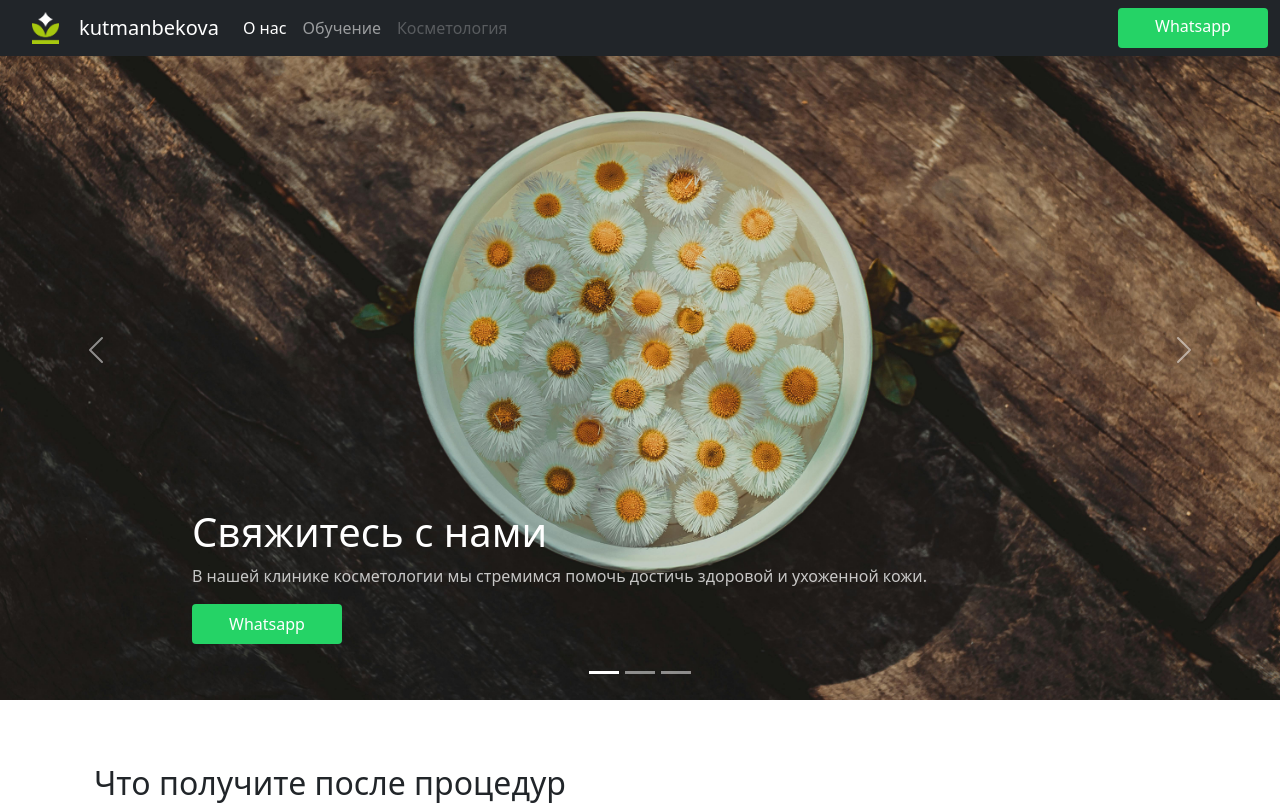
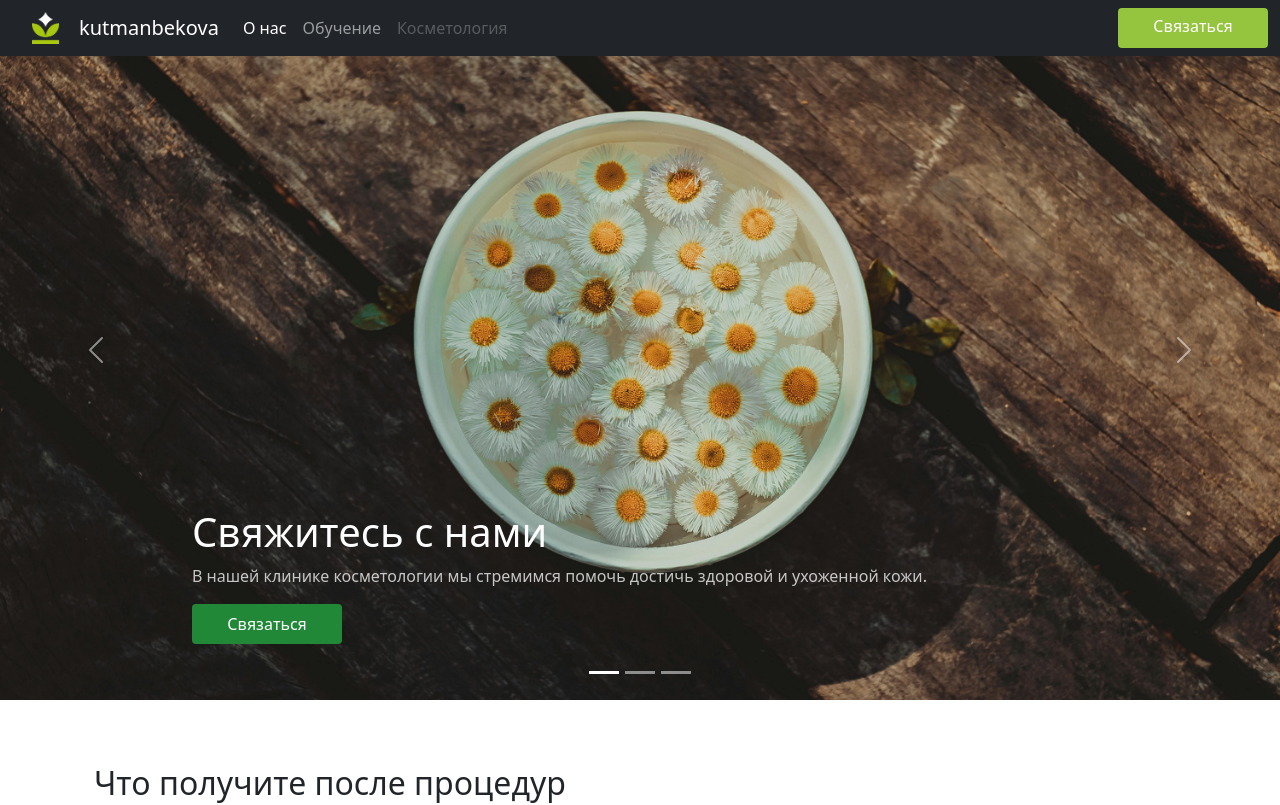
Before and after one commit to erlan2332/kutmanbekova_kosmetology, a React (Create React App) app: page / in a window 1280 px wide. Shown: the top 805 px of the page. Built offline with nearby package versions, Linux system fonts and the light colour scheme; no server answers.

Commit message:
изменение цветов

```diff
--- a/src/components/Learn/Learn_1.js
+++ b/src/components/Learn/Learn_1.js
@@ -1,6 +1,7 @@
 import React, { useState } from "react";
 import { Modal, Button } from "react-bootstrap";
 import 'bootstrap/dist/css/bootstrap.min.css';
+import './learn.css'
 
 
 const Learn_2 = () => {
@@ -21,7 +22,7 @@ const Learn_2 = () => {
         </a>
       </header>
       <div className="row align-items-md-stretch">
-        <div className="col-md-6">
+        <div className="col-md-6 ert">
           <div className="h-100 p-5 text-bg-dark rounded-3">
             <h2>Эстетист</h2>
             <p>Курс доступен для лиц от 16 лет и старше без обязательного медицинского образования. Курс для эстетистов продолжительностью 20 дней включает получение двух сертификатов на русском и английском языках.</p>
--- a/src/components/carousel_button/buttons.css
+++ b/src/components/carousel_button/buttons.css
@@ -36,5 +36,5 @@
     top: 20px;
     left: 80px;
     font-weight: bold;
-    color: #25D366;
+    color: #95C43E;
 }
--- a/src/components/section1/section1.css
+++ b/src/components/section1/section1.css
@@ -24,3 +24,13 @@
 .navbar-brand {
     margin-left: 20px;
 }
+
+.btn.btn-outline-success.ert_kuma_2 {
+    background-color: #95C43E;
+}
+
+.btn.btn-outline-success.ert_kuma_2:hover {
+    background-color: #212529;
+    border: solid #95C43E;
+    color: #95C43E;
+}
--- a/src/components/section1/section1.js
+++ b/src/components/section1/section1.js
@@ -36,7 +36,7 @@ const Section = () => {
                             </li>
                         </ul>
                         <form className="d-flex" role="search">
-                            <a href='http://wa.me/+996776242425' className="btn btn-outline-success">Whatsapp</a>
+                            <a href='http://wa.me/+996776242425' className="btn btn-outline-success ert_kuma_2">Связаться</a>
                         </form>
                     </div>
                 </div>
@@ -69,7 +69,7 @@ const Section = () => {
                             <div className="carousel-caption text-start">
                                 <h1 className='header_text_about'>Свяжитесь с нами</h1>
                                 <p className="opacity-75 ert_tre">В нашей клинике косметологии мы стремимся помочь достичь здоровой и ухоженной кожи. </p>
-                                <p><a className="btn btn-lg btn-primary rte_ert" href="http://wa.me/+996776242425">Whatsapp</a></p>
+                                <p><a className="btn btn-lg btn-primary rte_ert" href="http://wa.me/+996776242425">Связаться</a></p>
                             </div>
                         </div>
                     </div>
@@ -79,7 +79,7 @@ const Section = () => {
                             <div className="carousel-caption">
                                 <h1 className='kuma_era'>Мы рады помочь каждому</h1>
                                 <p>Наша команда специалистов готова предложить вам широкий спектр профессиональных услуг</p>
-                                <p><a className="btn btn-lg btn-primary" href="http://wa.me/+996776242425">Whatsapp</a></p>
+                                <p><a className="btn btn-lg btn-primary" href="http://wa.me/+996776242425">Связаться</a></p>
                             </div>
                         </div>
                     </div>
@@ -89,7 +89,7 @@ const Section = () => {
                             <div className="carousel-caption text-end">
                                 <h1 className='kuma_era2'>Поможем вернуть естественную красоту</h1>
                                 <p>Some representative placeholder content for the third slide of this carousel.</p>
-                                <p><a className="btn btn-lg btn-primary" href="http://wa.me/+996776242425">Whatsapp</a></p>
+                                <p><a className="btn btn-lg btn-primary" href="http://wa.me/+996776242425">Связаться</a></p>
                             </div>
                         </div>
                     </div>
--- a/src/components/social_media/social_media.css
+++ b/src/components/social_media/social_media.css
@@ -16,9 +16,9 @@
 .rec_cont {
     max-width: 280px;
     height: 230px;
-    border: solid 2px #007bff;
     border-radius: 20px;
     margin: 30px auto;
+    border: solid #0E1626;
 }
 
 .logoKutman {
@@ -37,7 +37,7 @@
     border: none;
     border-radius: 0.25rem;
     color: #fff;
-    background-color: #25D366;
+    background-color: #218838;
     text-decoration: none;
     transition: background-color 0.3s ease;
     margin-left: auto; /* Располагаем кнопку вправо */
@@ -45,8 +45,8 @@
 
 .btn:hover {
     background-color: rgba(255, 255, 255, 0);
-    border: solid 2px #25D366;
-    color: #25D366;
+    border: solid 2px #218838;
+    color: #218838;
     font-size: 1rem;
 }
 
@@ -65,10 +65,37 @@
 
 .btn.ert-23-22:hover {
     background-color: rgba(255, 255, 255, 0);
-    border: solid 2px #25D366;
-    color: #25D366;
+    border: solid 2px #95C43E;
+    color: #95C43E;
     font-size: 1rem;
 }
+
+.btn-ert-23-21 {
+  width: 150px;
+  height: 40px;
+  font-size: 1rem;
+  cursor: pointer;
+  border: none;
+  border-radius: 0.25rem;
+  color: #fff;
+  background-color: #24D366;
+  text-decoration: none;
+  transition: background-color 0.3s ease;
+  align-items: center;
+  display: flex; /* Добавлено */
+  justify-content: center; /* Добавлено */
+  text-align: center; /* Добавлено */
+  margin-top: 20px;
+}
+
+
+.btn-ert-23-21:hover {
+  background-color: rgba(255, 255, 255, 0);
+  border: solid 2px #24D366;
+  color: #24D366;
+  font-size: 1rem;
+}
+
 
 .rec_cont {
     display: flex;
@@ -90,7 +117,7 @@
     font-family: Arial, Helvetica, sans-serif;
     font-size: 20px;
     font-weight: bold;
-    color: gray;
+    color: #95C43E;
     margin-top: 20px;
   }
 
--- a/src/components/social_media/social_media.js
+++ b/src/components/social_media/social_media.js
@@ -20,7 +20,7 @@ const SocialMedia = () => {
                         <div className="row row-cols-1 row-cols-sm-2 g-4">
                         <div className="rec_cont">
                             <div className="text_rec_soc_set">Свяжитесь снами</div>
-                        <a href="http://wa.me/+996776242425" className="btn ert-23-21">whatsapp</a>
+                        <a href="http://wa.me/+996776242425" className="btn-ert-23-21">whatsapp</a>
                         <a href="https://www.instagram.com/kutmanbekova_centr_krasoty?igsh=cHluN2h6Z2h6aGYz" className="btn ert-23-22">instagram</a>
                             </div>
                             <div className="col d-flex flex-column gap-2">
```
Also changed, not shown: src/components/Learn/learn.css (added).
